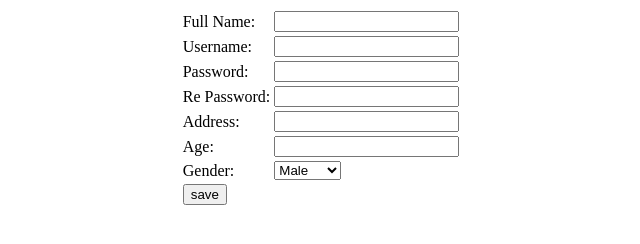
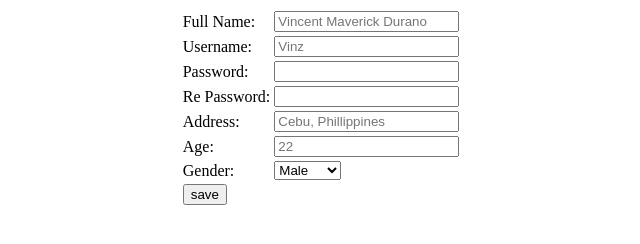
Before and after one commit to Abhi81204/MernStackEthnus, a plain HTML site: page HTML_Task_4.html in a window 1280 px wide. Shown: the whole page, without its empty margins (319-959 px from the left). Drawn offline with Linux system fonts and the light colour scheme.

Commit message:
Update HTML_Task_4.html

```diff
--- a/HTML_Task_4.html
+++ b/HTML_Task_4.html
@@ -16,11 +16,11 @@
       <form>
         <tr>
           <td><label for="fullname">Full Name:</label></td>
-          <td><input type="text" id="fullname" name="fullname" /><br /></td>
+          <td><input type="text" id="fullname" name="fullname"  placeholder="Vincent Maverick Durano"/><br /></td>
         </tr>
         <tr>
           <td><label for="username">Username:</label></td>
-          <td><input type="text" id="username" name="username" /><br /></td>
+          <td><input type="text" id="username" name="username" placeholder="Vinz"/><br /></td>
         </tr>
         <tr>
           <td><label for="password">Password:</label></td>
@@ -34,11 +34,11 @@
         </tr>
         <tr>
           <td><label for="address">Address:</label></td>
-          <td><input type="text" id="address" name="address" /><br /></td>
+          <td><input type="text" id="address" name="address" placeholder="Cebu, Phillippines"/><br /></td>
         </tr>
         <tr>
           <td><label for="age">Age:</label></td>
-          <td><input type="number" id="age" name="age" /><br /></td>
+          <td><input type="number" id="age" name="age" placeholder="22"/><br /></td>
         </tr>
         <tr>
           <td><label for="gender">Gender:</label></td>
```
